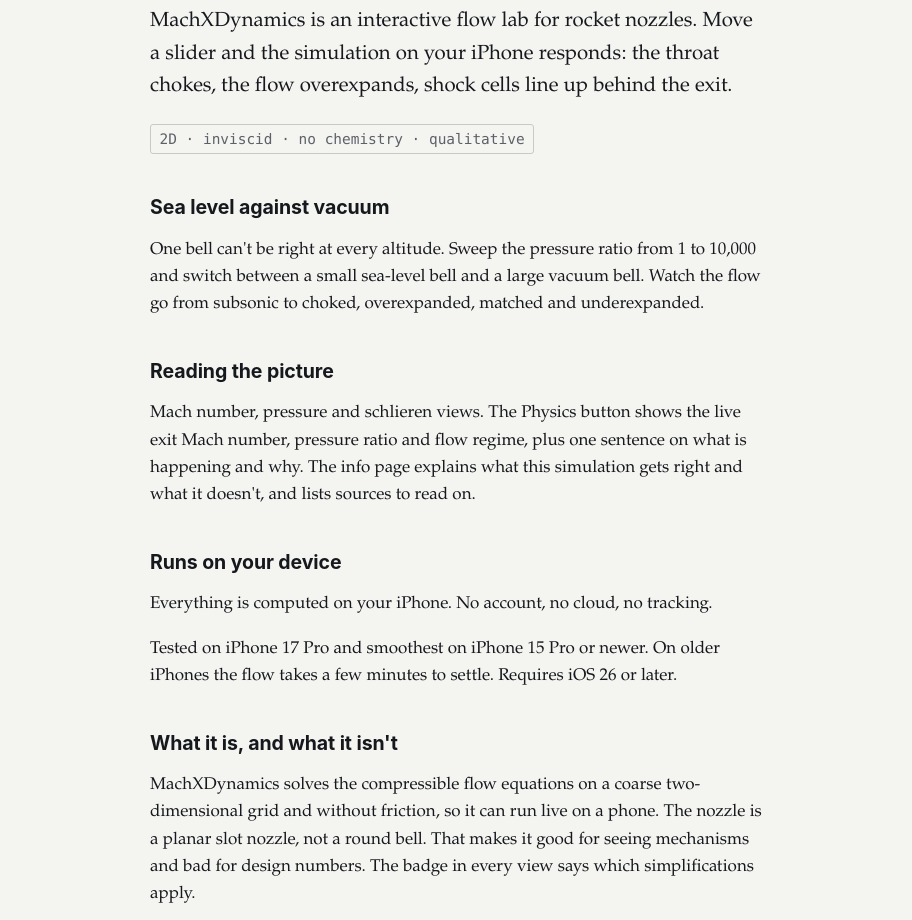
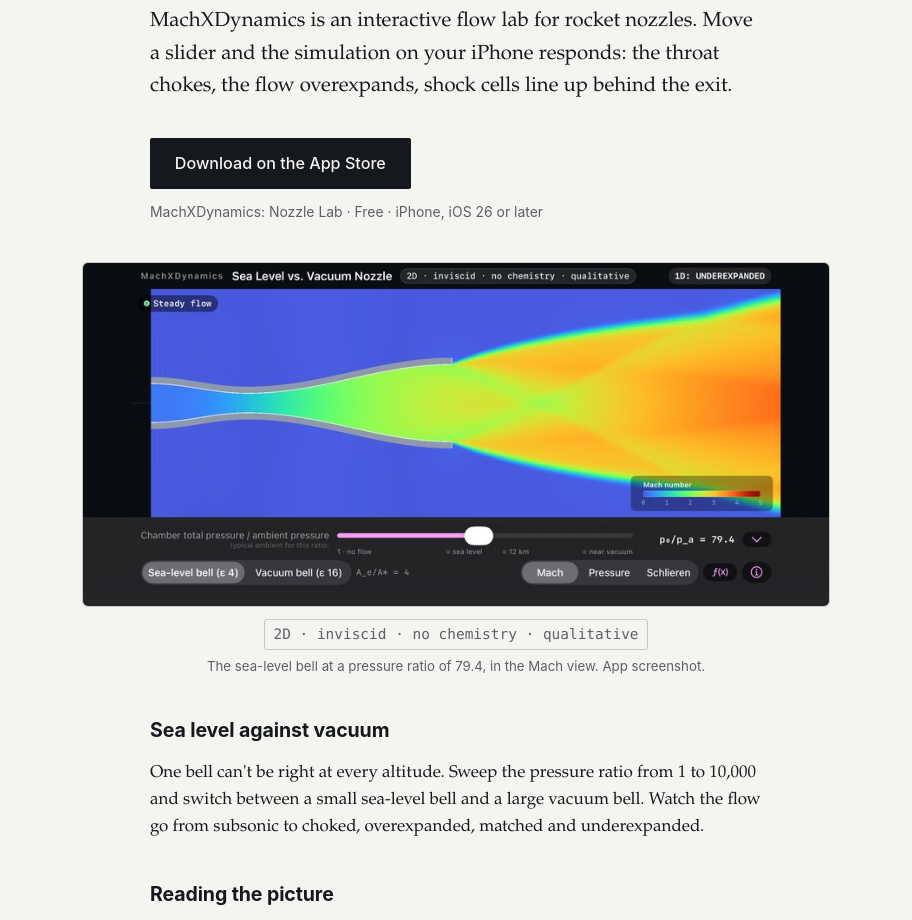
Before and after one commit to cndjc8b88t-debug/MachXDynamics, an Eleventy site: page src/index.njk in a window 1280 px wide. Shown: the part 168-1088 px from the top of the page, without its empty margins (184-1096 px from the left). Built offline with nearby package versions, Linux system fonts and the light colour scheme; Eleventy itself is replaced by a stand-in of ours; files that its build step writes are made by us from their sources.

Commit message:
Website: App ist live (MachXDynamics: Nozzle Lab)
App-Store-Link in Hero, Seitenende, Header und Support. Echter App-Screenshot
mit Model-Badge auf der Startseite, OG-Tags, Store-Name im Startseiten-Titel.
Geraetehinweis auf der Support-Seite: App-Version im About-Screen sichtbar.

Co-Authored-By: Claude Opus 5.5 <noreply@anthropic.com>

```diff
--- a/src/_data/site.json
+++ b/src/_data/site.json
@@ -4,7 +4,8 @@
   "baseUrl": "https://machxdynamics.com",
   "draft": false,
   "aboutScreenLive": false,
-  "appStoreUrl": "",
+  "appName": "MachXDynamics: Nozzle Lab",
+  "appStoreUrl": "https://apps.apple.com/app/id6821608049",
   "phone": "+49 172 8659265",
   "wIdNr": "DE417852742-00001",
   "contactEmail": "support@machxdynamics.com",
--- a/src/_includes/header.njk
+++ b/src/_includes/header.njk
@@ -3,5 +3,6 @@
     <nav class="site-nav" aria-label="Primary">
         <a href="/">Home</a>
         <a href="/support/">Support</a>
+        <a href="{{ site.appStoreUrl }}">App Store</a>
     </nav>
 </header>
--- a/src/_layouts/base.njk
+++ b/src/_layouts/base.njk
@@ -4,9 +4,19 @@
     <meta charset="utf-8">
     <meta name="viewport" content="width=device-width, initial-scale=1">
     <meta name="theme-color" content="#0d1014">
-    <title>{% if title %}{{ title }} · {{ site.title }}{% else %}{{ site.title }}{% endif %}</title>
+    {% set pageTitle %}{% if title %}{{ title }} · {{ site.title }}{% else %}{{ site.appName }}{% endif %}{% endset %}
+    <title>{{ pageTitle }}</title>
     <meta name="description" content="{{ description or site.tagline }}">
     <link rel="canonical" href="{{ site.baseUrl }}{{ page.url }}">
+    <meta property="og:type" content="website">
+    <meta property="og:site_name" content="{{ site.title }}">
+    <meta property="og:title" content="{{ pageTitle }}">
+    <meta property="og:description" content="{{ description or site.tagline }}">
+    <meta property="og:url" content="{{ site.baseUrl }}{{ page.url }}">
+    <meta property="og:image" content="{{ site.baseUrl }}/assets/img/app-nozzle-mach-1434.jpg">
+    <meta property="og:image:width" content="1434">
+    <meta property="og:image:height" content="660">
+    <meta property="og:image:alt" content="The MachXDynamics app on iPhone, showing Mach number in a nozzle and the jet behind it, with the label 2D · inviscid · no chemistry · qualitative.">
     {% if noindex or site.draft %}<meta name="robots" content="noindex">{% endif %}
     <link rel="stylesheet" href="/assets/css/site.css">
 </head>
--- a/src/assets/css/site.css
+++ b/src/assets/css/site.css
@@ -74,6 +74,7 @@ a:hover { text-decoration-color: var(--accent); }
     letter-spacing: 0.02em;
     text-decoration: none;
 }
+.site-nav a { white-space: nowrap; }
 .site-nav a, .footer-nav a {
     margin-left: 1rem;
     font-size: 0.9rem;
@@ -112,6 +113,48 @@ code, .badge {
     color: var(--muted);
 }
 
+.cta-row { margin: 2rem 0 0; }
+.cta {
+    display: inline-block;
+    font-family: var(--sans);
+    font-size: 0.95rem;
+    font-weight: 500;
+    padding: 0.7rem 1.4rem;
+    border: 1px solid var(--ink);
+    border-radius: 2px;
+    text-decoration: none;
+}
+.cta-primary { background: var(--ink); color: var(--paper); }
+.cta-primary:hover { background: var(--accent); border-color: var(--accent); }
+.store-note {
+    margin: 0.7rem 0 0;
+    font-family: var(--sans);
+    font-size: 0.82rem;
+    color: var(--muted);
+}
+
+/* App screenshot: wider than the text column, centred on the page */
+.shot {
+    width: min(44rem, 92vw);
+    margin: 2.25rem 0 0 50%;
+    transform: translateX(-50%);
+}
+.shot img {
+    display: block;
+    width: 100%;
+    height: auto;
+    border: 1px solid var(--rule);
+    border-radius: 6px;
+}
+.shot figcaption { margin-top: 0.7rem; text-align: center; }
+.shot-note {
+    display: block;
+    margin-top: 0.4rem;
+    font-family: var(--sans);
+    font-size: 0.78rem;
+    color: var(--muted);
+}
+
 hr { border: 0; border-top: 1px solid var(--rule); margin: 2.5rem 0; }
 
 .site-footer {
@@ -131,4 +174,7 @@ hr { border: 0; border-top: 1px solid var(--rule); margin: 2.5rem 0; }
 @media (max-width: 480px) {
     .site-nav a, .footer-nav a { margin-left: 0.7rem; }
     h1 { font-size: 1.6rem; }
+    /* The brand already links home; this keeps the header on one line. */
+    .site-nav a[href="/"] { display: none; }
+    .shot .badge { font-size: 0.64rem; padding: 0.15rem 0.4rem; white-space: nowrap; }
 }
--- a/src/index.njk
+++ b/src/index.njk
@@ -1,13 +1,28 @@
 ---
 layout: base.njk
-description: "MachXDynamics: a live flow simulation for rocket nozzles on iPhone. Two-dimensional, qualitative."
+description: "MachXDynamics: a live flow simulation for rocket nozzles on iPhone. Two-dimensional, qualitative. Free on the App Store."
 ---
 
 <h1>See shock waves form on your iPhone.</h1>
 
 <p class="lead">MachXDynamics is an interactive flow lab for rocket nozzles. Move a slider and the simulation on your iPhone responds: the throat chokes, the flow overexpands, shock cells line up behind the exit.</p>
 
-<p><span class="badge">2D · inviscid · no chemistry · qualitative</span></p>
+<div class="cta-row">
+    <a class="cta cta-primary" href="{{ site.appStoreUrl }}" aria-label="Download {{ site.appName }} on the App Store">Download on the App Store</a>
+</div>
+<p class="store-note">{{ site.appName }} · Free · iPhone, iOS 26 or later</p>
+
+<figure class="shot">
+    <img src="/assets/img/app-nozzle-mach-1434.jpg"
+         srcset="/assets/img/app-nozzle-mach-860.jpg 860w, /assets/img/app-nozzle-mach-1434.jpg 1434w"
+         sizes="(max-width: 48rem) 92vw, 44rem"
+         width="1434" height="660"
+         alt="The MachXDynamics app in landscape on iPhone. The sea-level bell at a pressure ratio of 79.4, in the Mach view: flow speeds up through the throat and leaves the exit as a widening jet with a shock crossing behind it. A status chip reads Steady flow, another reads 1D: underexpanded, and the label at the top reads 2D, inviscid, no chemistry, qualitative.">
+    <figcaption>
+        <span class="badge">2D · inviscid · no chemistry · qualitative</span>
+        <span class="shot-note">The sea-level bell at a pressure ratio of 79.4, in the Mach view. App screenshot.</span>
+    </figcaption>
+</figure>
 
 <h2>Sea level against vacuum</h2>
 
@@ -15,7 +30,7 @@ description: "MachXDynamics: a live flow simulation for rocket nozzles on iPhone
 
 <h2>Reading the picture</h2>
 
-<p>Mach number, pressure and schlieren views. The Physics button shows the live exit Mach number, pressure ratio and flow regime, plus one sentence on what is happening and why. The info page explains what this simulation gets right and what it doesn't, and lists sources to read on.</p>
+<p>Mach number, pressure and schlieren views. The ƒ(x) button opens the physics panel: the live exit Mach number, pressure ratio and flow regime, plus one sentence on what is happening and why. The info page explains what this simulation gets right and what it doesn't, and lists sources to read on.</p>
 
 <h2>Runs on your device</h2>
 
@@ -27,9 +42,9 @@ description: "MachXDynamics: a live flow simulation for rocket nozzles on iPhone
 
 <p>MachXDynamics solves the compressible flow equations on a coarse two-dimensional grid and without friction, so it can run live on a phone. The nozzle is a planar slot nozzle, not a round bell. That makes it good for seeing mechanisms and bad for design numbers. The badge in every view says which simplifications apply.</p>
 
-{% if site.appStoreUrl %}
-<p><a href="{{ site.appStoreUrl }}">Download on the App Store</a></p>
-{% endif %}
+<div class="cta-row">
+    <a class="cta cta-primary" href="{{ site.appStoreUrl }}" aria-label="Download {{ site.appName }} on the App Store">Download on the App Store</a>
+</div>
 
 <hr>
 
```
Also changed, not shown: src/support.md (+4 -2 lines), src/assets/img/app-nozzle-mach-1434.jpg (added), src/assets/img/app-nozzle-mach-860.jpg (added).
